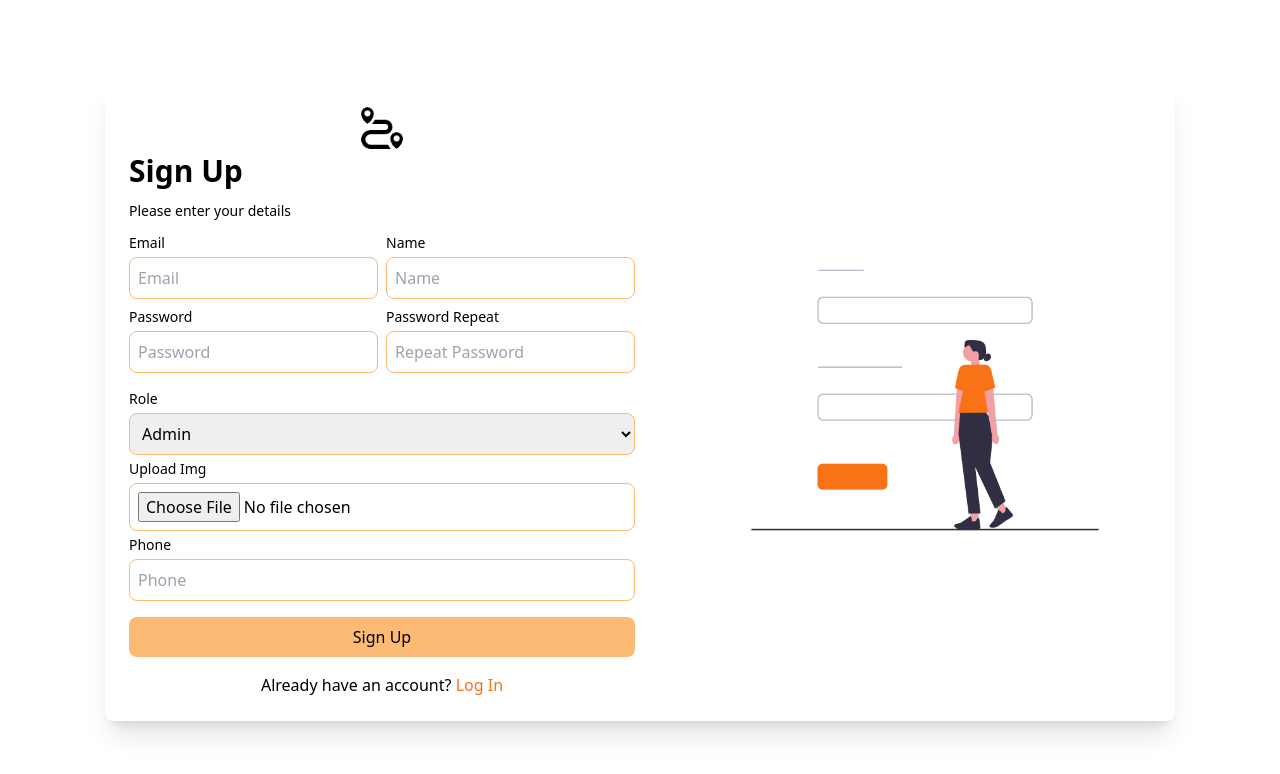
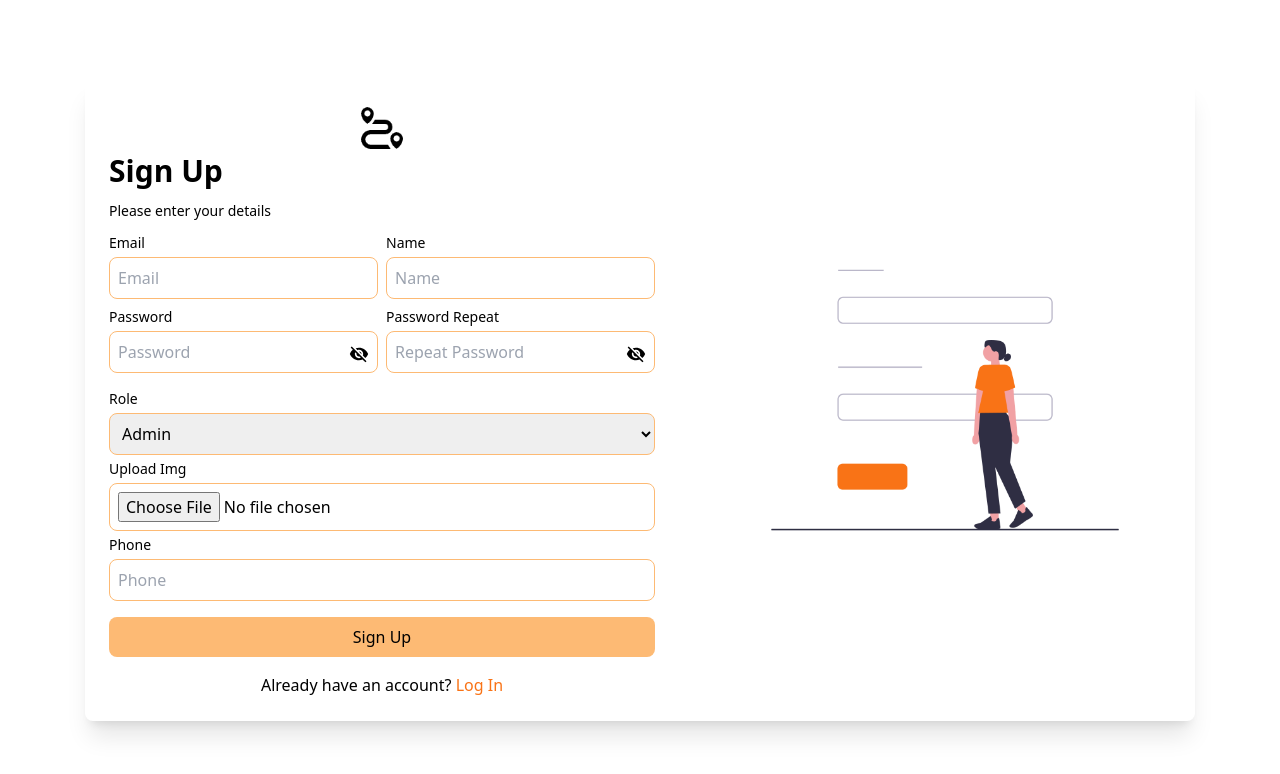
Before and after one commit to priapambudi/travelone-project, a React (Vite) app: page /register in a window 1280 px wide. Shown: the top 774 px of the page. Built offline with nearby package versions, Linux system fonts and the light colour scheme.

Commit message:
feat: add show/hide input password

```diff
--- a/src/pages/login.jsx
+++ b/src/pages/login.jsx
@@ -1,11 +1,14 @@
 import axios from "axios";
 import { useState } from "react";
 import { useNavigate, Link } from "react-router-dom";
+import VisibilityIcon from "@mui/icons-material/Visibility";
+import VisibilityOffIcon from "@mui/icons-material/VisibilityOff";
 // import Modal from "../components/Modal";
 
 const Login = () => {
   const [email, setEmail] = useState("");
   const [password, setPassword] = useState("");
+  const [showPassword, setShowPassword] = useState(false);
   const [token, setToken] = useState(null);
   const [error, setError] = useState(null);
   const navigate = useNavigate();
@@ -75,18 +78,23 @@ const Login = () => {
               name="email"
               id="email"
               placeholder="Input email"
-              className="p-2 border border-orange-300 rounded-lg"
+              className="p-2 border border-orange-300 rounded-lg focus:outline-none"
             />
 
             <label htmlFor="password">Password</label>
-            <input
-              onChange={(e) => setPassword(e.target.value)}
-              type="password"
-              name="password"
-              id="password"
-              placeholder="Input password"
-              className="p-2 border border-orange-300 rounded-lg"
-            />
+            <div className="flex justify-between p-2 border border-orange-300 rounded-lg">
+              <input
+                onChange={(e) => setPassword(e.target.value)}
+                type={showPassword ? "text" : "password"}
+                name="password"
+                id="password"
+                placeholder="Input password"
+                className="focus:outline-none"
+              ></input>
+              <div onClick={() => setShowPassword(!showPassword)} className="cursor-pointer">
+                {showPassword ? <VisibilityIcon sx={{ fontSize: 20 }} /> : <VisibilityOffIcon sx={{ fontSize: 20 }} />}
+              </div>
+            </div>
             <button
               type="submit"
               className="p-2 mt-2 font-semibold bg-orange-300 rounded-lg hover:bg-orange-500"
--- a/src/pages/register.jsx
+++ b/src/pages/register.jsx
@@ -2,6 +2,8 @@ import React from "react";
 import axios from "axios";
 import { useState } from "react";
 import { useNavigate, Link } from "react-router-dom";
+import VisibilityIcon from "@mui/icons-material/Visibility";
+import VisibilityOffIcon from "@mui/icons-material/VisibilityOff";
 
 const Register = () => {
   const navigate = useNavigate();
@@ -10,7 +12,9 @@ const Register = () => {
   const [email, setEmail] = useState("");
   const [name, setName] = useState("");
   const [password, setPassword] = useState("");
+  const [showPassword, setShowPassword] = useState(false);
   const [passwordRepeat, setPasswordRepeat] = useState("");
+  const [showPasswordRepeat, setShowPasswordRepeat] = useState(false);
   const [role, setRole] = useState("admin");
   const [profilePicture, setProfilePicture] = useState(null);
   const [phoneNumber, setPhoneNumber] = useState("");
@@ -114,7 +118,7 @@ const Register = () => {
                   name="email"
                   id="email"
                   placeholder="Email"
-                  className="p-2 border border-orange-300 rounded-lg "
+                  className="p-2 border border-orange-300 rounded-lg focus:outline-none "
                 />
               </div>
               <div className="flex flex-col">
@@ -127,21 +131,33 @@ const Register = () => {
                   name="name"
                   id="name"
                   placeholder="Name"
-                  className="p-2 border border-orange-300 rounded-lg "
+                  className="p-2 border border-orange-300 rounded-lg focus:outline-none"
                 />
               </div>
               <div className="flex flex-col">
                 <label htmlFor="password" className="mb-1 text-sm font-medium">
                   Password
                 </label>
+                <div className="flex justify-between p-2 border border-orange-300 rounded-lg">
                   <input
                     onChange={(e) => setPassword(e.target.value)}
-                  type="password"
+                    type={showPassword ? "text" : "password"}
                     name="password"
                     id="password"
                     placeholder="Password"
-                  className="p-2 border border-orange-300 rounded-lg "
+                    className="w-full focus:outline-none"
                   />
+                  <div
+                    onClick={() => setShowPassword(!showPassword)}
+                    className="cursor-pointer"
+                  >
+                    {showPassword ? (
+                      <VisibilityIcon sx={{ fontSize: 20 }} />
+                    ) : (
+                      <VisibilityOffIcon sx={{ fontSize: 20 }} />
+                    )}
+                  </div>
+                </div>
               </div>
               <div className="flex flex-col">
                 <label
@@ -150,14 +166,26 @@ const Register = () => {
                 >
                   Password Repeat
                 </label>
+                <div className="flex justify-between p-2 border border-orange-300 rounded-lg">
                   <input
                     onChange={(e) => setPasswordRepeat(e.target.value)}
-                  type="password"
+                    type={showPasswordRepeat ? "text" : "password"}
                     name="passwordrepeat"
                     id="passwordrepeat"
                     placeholder="Repeat Password"
-                  className="p-2 border border-orange-300 rounded-lg "
+                    className="w-full focus:outline-none"
                   />
+                  <div
+                    onClick={() => setShowPasswordRepeat(!showPasswordRepeat)}
+                    className="cursor-pointer"
+                  >
+                    {showPasswordRepeat ? (
+                      <VisibilityIcon sx={{ fontSize: 20 }} />
+                    ) : (
+                      <VisibilityOffIcon sx={{ fontSize: 20 }} />
+                    )}
+                  </div>
+                </div>
               </div>
             </div>
 
@@ -199,7 +227,7 @@ const Register = () => {
                   name="phone"
                   id="phone"
                   placeholder="Phone"
-                  className="p-2 border border-orange-300 rounded-lg "
+                  className="p-2 border border-orange-300 rounded-lg focus:outline-none"
                 />
               </div>
             </div>
```
Lines whose indentation alone changed are shown as unchanged.
